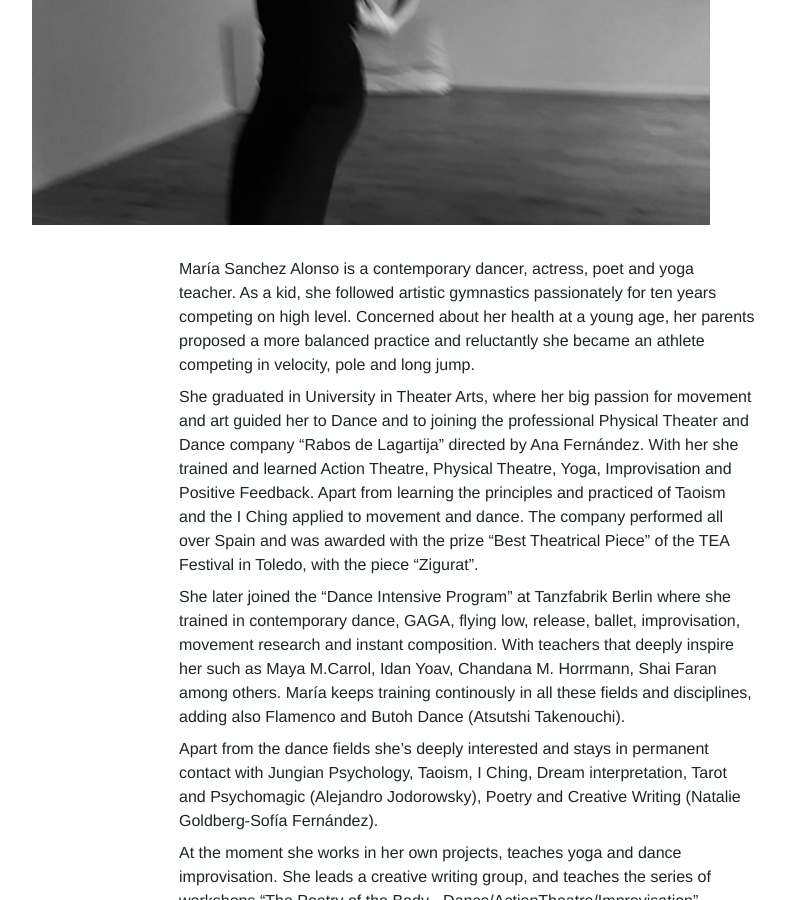
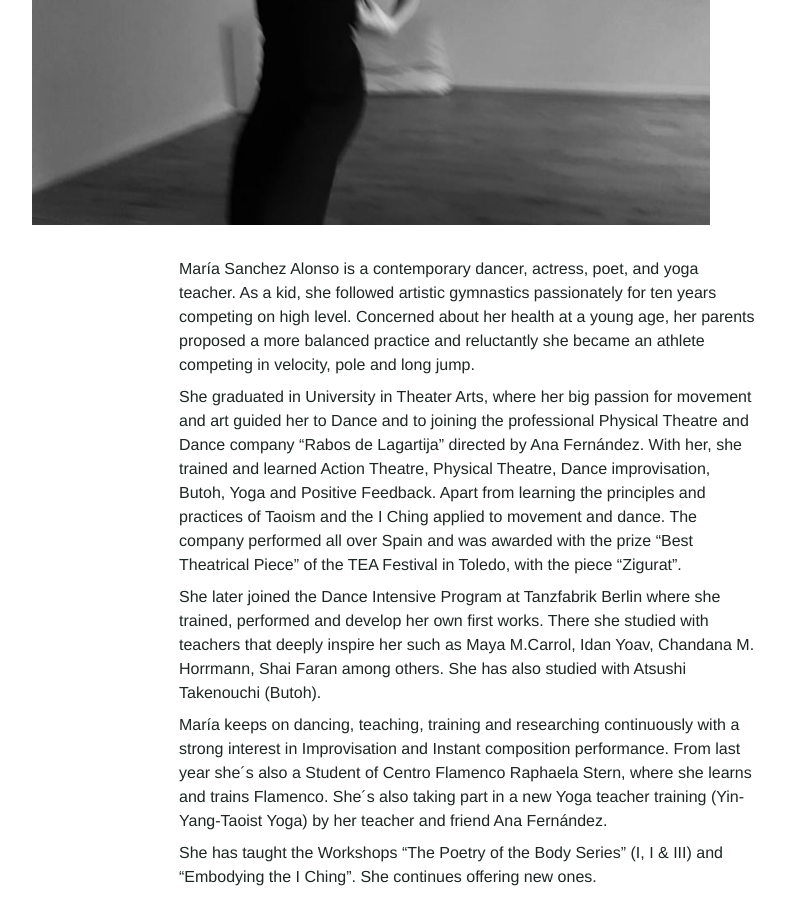
Before and after one commit to Kriesse/urbanraum, a Jekyll site: the page built from _teachers/maria-sanchez-alonso.md, in a window 1280 px wide and 900 px high, scrolled down 518 px. Shown: the whole window, without its empty margins (173-958 px from the left). Built offline with Jekyll 4.4.1, drawn with Linux system fonts in a browser that asks for light colours; nearby versions of some CDN libraries; some of the changed text lies outside the part shown.

Commit message:
Update maria-sanchez-alonso.md

```diff
--- a/_teachers/maria-sanchez-alonso.md
+++ b/_teachers/maria-sanchez-alonso.md
@@ -9,15 +9,17 @@ bio_de: |
 
 bio_en: |
 
-  María Sanchez Alonso is a contemporary dancer, actress, poet and yoga teacher. As a kid, she followed artistic gymnastics passionately for ten years competing on high level. Concerned about her health at a young age, her parents proposed a more balanced practice and reluctantly she became an athlete competing in velocity, pole and long jump.
+  María Sanchez Alonso is a contemporary dancer, actress, poet, and yoga teacher. As a kid, she followed artistic gymnastics passionately for ten years competing on high level. Concerned about her health at a young age, her parents proposed a more balanced practice and reluctantly she became an athlete competing in velocity, pole and long jump.
 
-  She graduated in University in Theater Arts, where her big passion for movement and art guided her to Dance and to joining the professional Physical Theater and Dance company “Rabos de Lagartija” directed by Ana Fernández. With her she trained and learned Action Theatre, Physical Theatre, Yoga, Improvisation and Positive Feedback. Apart from learning the principles and practiced of Taoism and the I Ching applied to movement and dance. The company performed all over Spain and was awarded with the prize “Best Theatrical Piece” of the TEA Festival in Toledo, with the piece “Zigurat”.
+  She graduated in University in Theater Arts, where her big passion for movement and art guided her to Dance and to joining the professional Physical Theatre and Dance company “Rabos de Lagartija” directed by Ana Fernández. With her, she trained and learned Action Theatre, Physical Theatre, Dance improvisation, Butoh, Yoga and Positive Feedback. Apart from learning the principles and practices of Taoism and the I Ching applied to movement and dance. The company performed all over Spain and was awarded with the prize “Best Theatrical Piece” of the TEA Festival in Toledo, with the piece “Zigurat”.
 
-  She later joined the “Dance Intensive Program” at Tanzfabrik Berlin where she trained in contemporary dance, GAGA, flying low, release, ballet, improvisation, movement research and instant composition.
-  With teachers that deeply inspire her such as Maya M.Carrol, Idan Yoav, Chandana M. Horrmann, Shai Faran among others. María keeps training continously in all these fields and disciplines, adding also Flamenco and Butoh Dance (Atsutshi Takenouchi).
+  She later joined the Dance Intensive Program at Tanzfabrik Berlin where she trained, performed and develop her own first works. There she studied with teachers that deeply inspire her such as Maya M.Carrol, Idan Yoav, Chandana M. Horrmann, Shai Faran among others. She has also studied with Atsushi Takenouchi (Butoh).
 
-  Apart from the dance fields she’s deeply interested and stays in permanent contact with Jungian Psychology, Taoism, I Ching, Dream interpretation, Tarot and Psychomagic (Alejandro Jodorowsky), Poetry and Creative Writing (Natalie Goldberg-Sofía Fernández).
+  María keeps on dancing, teaching, training and researching continuously with a strong interest in Improvisation and Instant composition performance. From last year she´s also a Student of Centro Flamenco Raphaela Stern, where she learns and trains Flamenco. She´s also taking part in a new Yoga teacher training (Yin-Yang-Taoist Yoga) by her teacher and friend Ana Fernández.
 
+  She has taught the Workshops "The Poetry of the Body Series" (I, I & III) and "Embodying the I Ching". She continues offering new ones.
 
-  At the moment she works in her own projects, teaches yoga and dance improvisation. She leads a creative writing group, and teaches the series of workshops “The Poetry of the Body - Dance/ActionTheatre/Improvisation”.
+  At the moment she works in her own projects, trains/learns further by taking part in classes and Workshops. Teaches Yoga, Dance Improvisation & Composition. Teaches/leads two Poetry writing groups.
+
+  Apart from the dance field, she’s deeply interested and stays in permanent contact with Jungian Psychology, Taoism, I Ching, Dream interpretation, Poetry, and Creative Writing.
 ---
```
